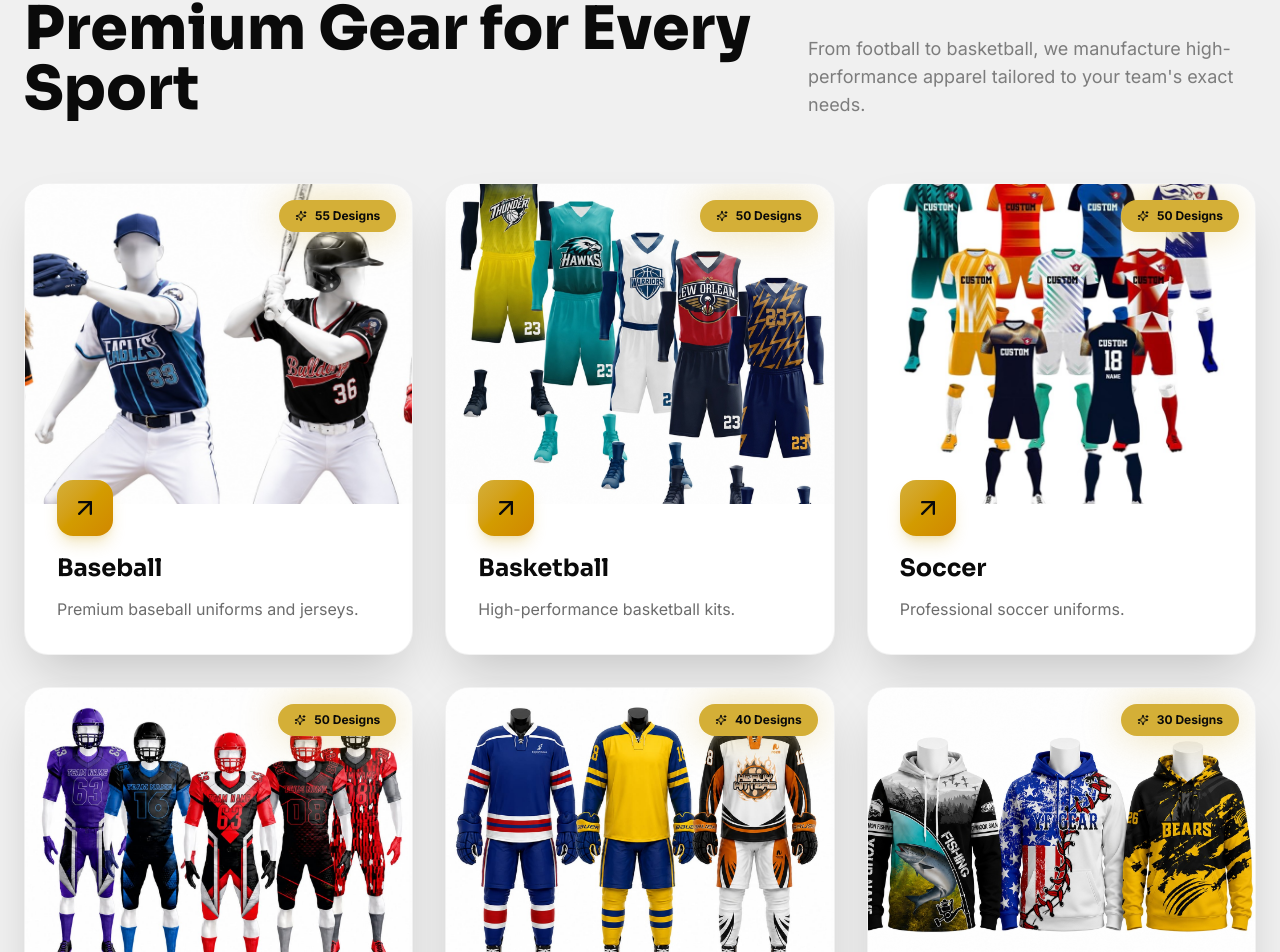
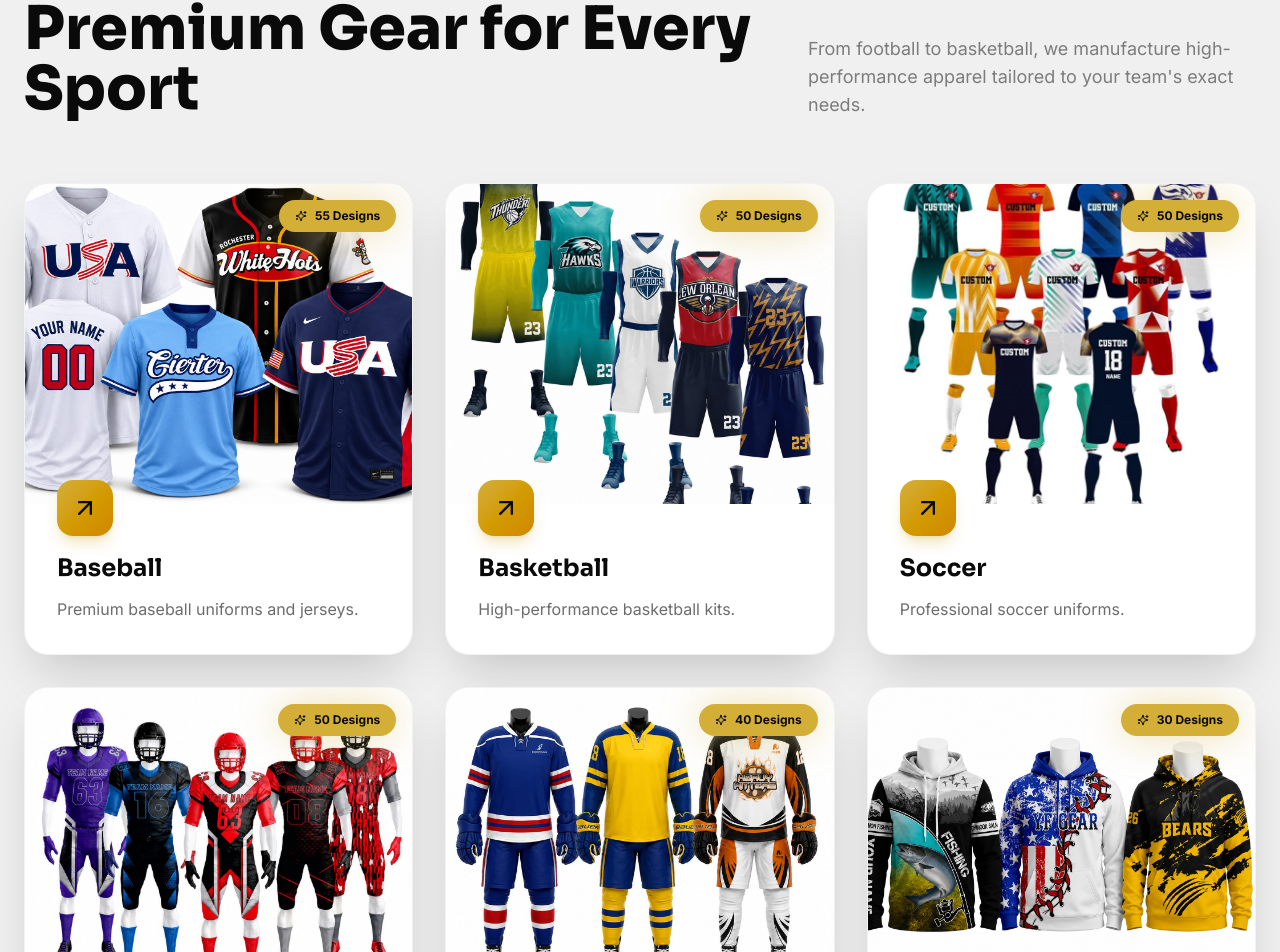
Before and after one commit to AzbakAli/sublime-sports-apparel1, a Next.js app: page / in a window 1280 px wide. Shown: the part 1194-2146 px from the top of the page. Built offline with nearby package versions, Linux system fonts and the light colour scheme.

Commit message:
baseball cover change

```diff
--- a/src/components/Products.tsx
+++ b/src/components/Products.tsx
@@ -3,7 +3,7 @@ import { motion } from "framer-motion";
 import { ArrowUpRight, Sparkles } from "lucide-react";
 
 const products = [
-  { title: "Baseball", desc: "Premium baseball uniforms and jerseys.", img: "/images/baseballcover.jpeg", count: "55 Designs", href: "/products/baseball" },
+  { title: "Baseball", desc: "Premium baseball uniforms and jerseys.", img: "/images/baseballcover1.jpeg", count: "55 Designs", href: "/products/baseball" },
   { title: "Basketball", desc: "High-performance basketball kits.", img: "/images/basketballcover.jpeg", count: "50 Designs", href: "/products/basketball" },
   { title: "Soccer", desc: "Professional soccer uniforms.", img: "/images/soccercover.jpeg", count: "50 Designs", href: "/products/soccer" },
   { title: "Football", desc: "Custom football jerseys and gear.", img: "/images/footballcover.jpeg", count: "50 Designs", href: "/products/football" },
```
Also changed, not shown: public/images/baseballcover1.jpeg (added).
